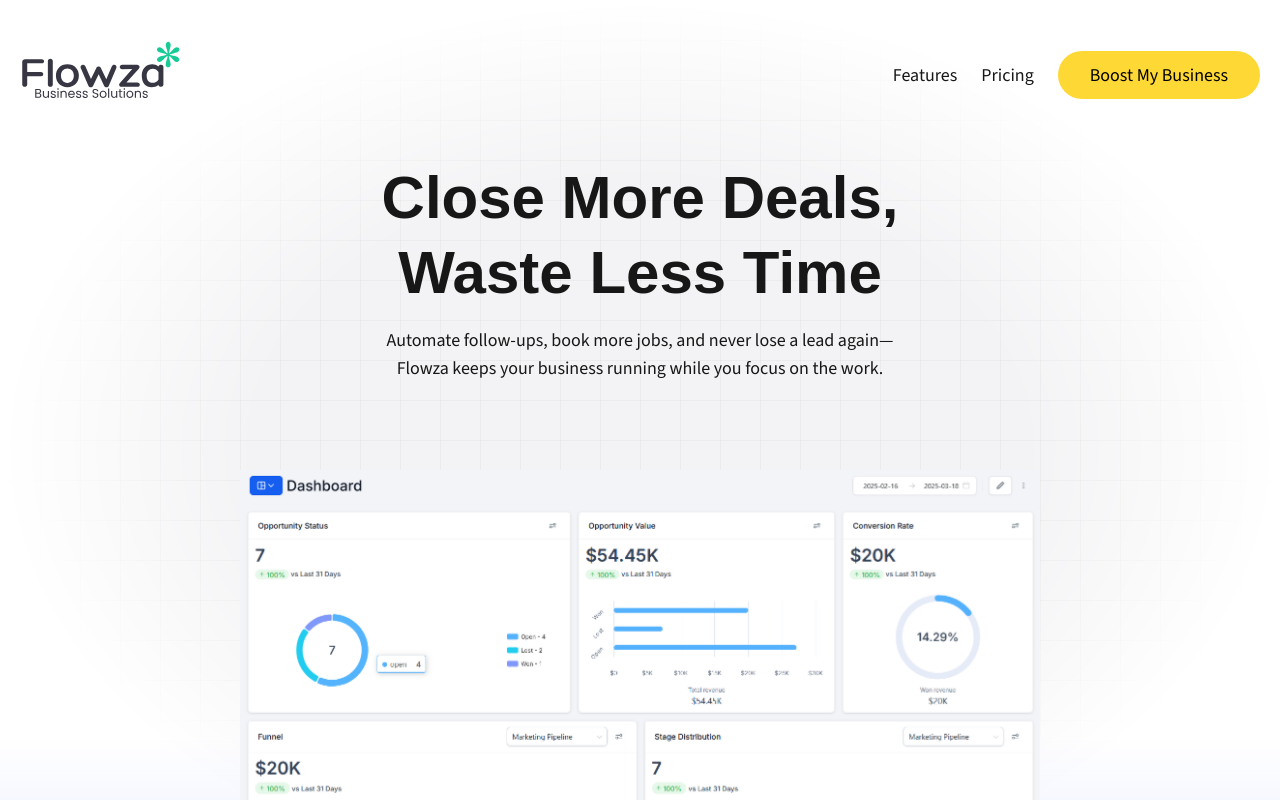
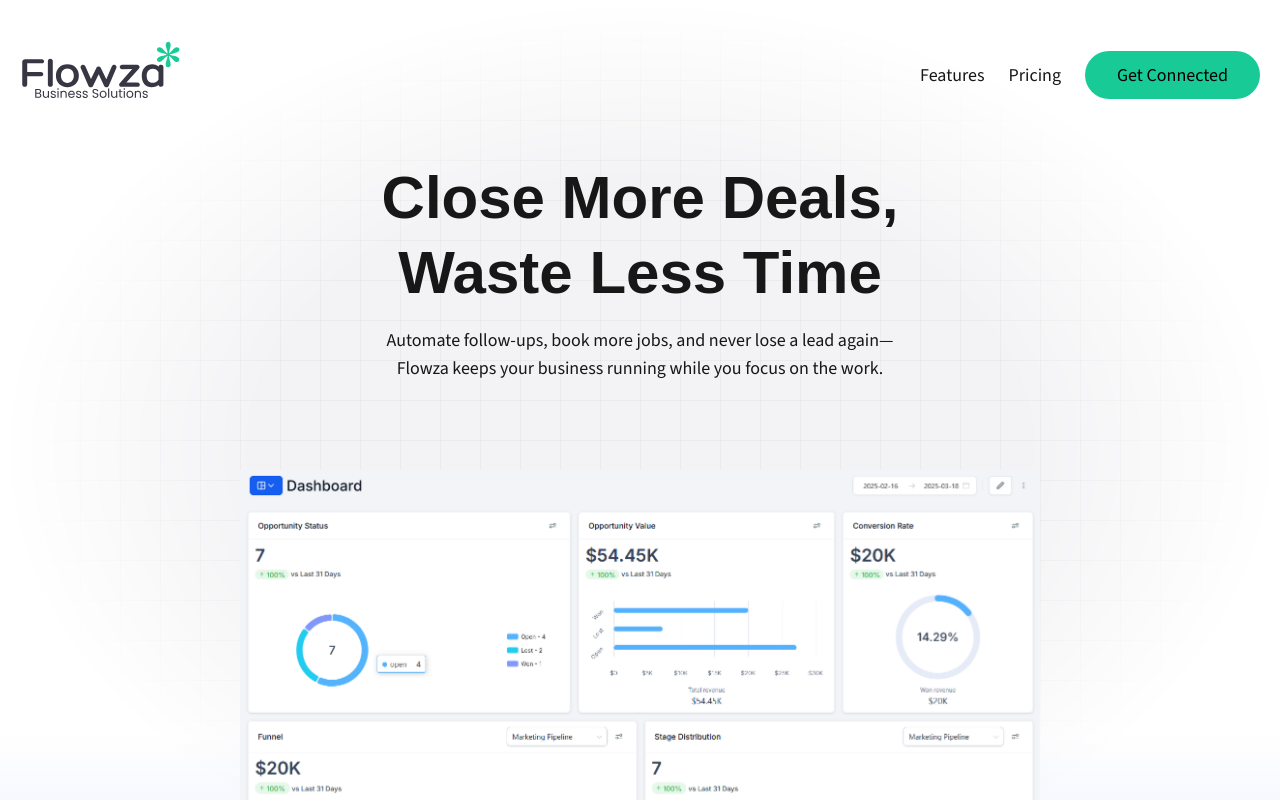
Before and after one commit to madofuller/flowza, a Next.js app: page / in a window 1280 px wide. Shown: the top 800 px of the page. Built offline with nearby package versions, Linux system fonts and the light colour scheme.

Commit message:
More fixes

```diff
--- a/src/app/globals.css
+++ b/src/app/globals.css
@@ -6,10 +6,10 @@
 :root {
   --background: #ffffff;
   --foreground: #171717;
-  --primary: #FED835;
-  --secondary: #304fff;
+  --primary: #18CB96;
+  --secondary: #145cef;
 
-  --primary-accent: #e5c230;
+  --primary-accent: #16B787;
   --foreground-accent: #454545;
   --hero-background: #F3F3F5;
 }
--- a/src/components/Header.tsx
+++ b/src/components/Header.tsx
@@ -4,10 +4,8 @@ import Link from 'next/link';
 import React, { useState } from 'react';
 import { Transition } from '@headlessui/react';
 import { HiOutlineXMark, HiBars3 } from 'react-icons/hi2';
-import { FaTools } from 'react-icons/fa'; // More relevant for contractors
 import Image from 'next/image';
 import Container from './Container';
-import { siteDetails } from '@/data/siteDetails';
 import { menuItems } from '@/data/menuItems';
 
 const Header: React.FC = () => {
@@ -45,7 +43,7 @@ const Header: React.FC = () => {
                         ))}
                         <li>
                             <Link href="#cta" className="text-black bg-primary hover:bg-primary-accent px-8 py-3 rounded-full transition-colors">
-                                Boost My Business
+                                Get Connected
                             </Link>
                         </li>
                     </ul>
@@ -91,7 +89,7 @@ const Header: React.FC = () => {
                         ))}
                         <li>
                             <Link href="#cta" className="text-black bg-primary hover:bg-primary-accent px-5 py-2 rounded-full block w-fit" onClick={toggleMenu}>
-                                Boost My Business
+                                Get Connected
                             </Link>
                         </li>
                     </ul>
--- a/src/components/Pricing/PricingColumn.tsx
+++ b/src/components/Pricing/PricingColumn.tsx
@@ -23,7 +23,7 @@ const PricingColumn: React.FC<Props> = ({ tier, highlight }: Props) => {
                     {typeof price === 'number' && <span className="text-lg font-normal text-gray-600">/mo</span>}
                 </p>
                 <button className={clsx("w-full py-3 px-4 rounded-full transition-colors", { "bg-primary hover:bg-primary-accent": highlight, "bg-hero-background hover:bg-gray-200": !highlight })}>
-                    Boost My Business
+                    Get Connected
                 </button>
             </div>
             <div className="p-6 mt-1">
--- a/src/data/cta.ts
+++ b/src/data/cta.ts
@@ -1,6 +1,6 @@
 export const ctaDetails = {
-    heading: 'Join Over 1 Million Users To Transform Your Finances',
-    subheading: 'Your journey to financial freedom starts here. Download Finwise today and take the first step towards a brighter financial future!',
+    heading: '',
+    subheading: '!',
     appStoreUrl: '#',
     googlePlayUrl: '#'
 }
```
